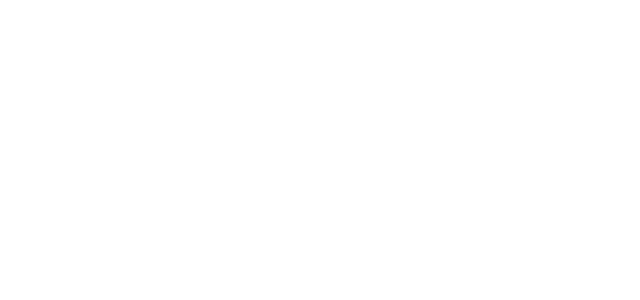
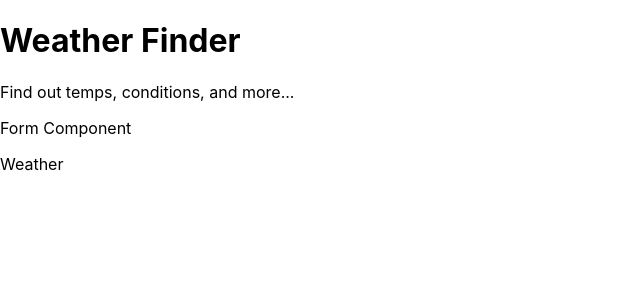
Before and after one commit to DanielChen1234/weather-app, a React (Create React App) app: page / in a window 1280 px wide. Shown: the top 300 px of the page, without its empty margins (0-640 px from the left). Built offline with nearby package versions, Linux system fonts and the light colour scheme.

Commit message:
installed axios

```diff
--- a/package.json
+++ b/package.json
@@ -3,6 +3,7 @@
   "version": "0.1.0",
   "private": true,
   "dependencies": {
+    "axios": "^0.18.0",
     "react": "^16.5.2",
     "react-dom": "^16.5.2",
     "react-scripts": "2.0.3"
--- a/src/App.js
+++ b/src/App.js
@@ -1,10 +1,23 @@
-import React, {Component} from "react"
+import React, {Component} from 'react'
+import axios from 'axios'
+import Title from './components/Title'
+import Form from './components/Form'
+import Weather from './components/Weather'
+
+const API_KEY = 'd61a335d4a31bd2ef2303cb6f9e4a7fa'
 
 export default class App extends Component {
+
+  getWeather = async () => {
+    const api_call = await axios.get(``)
+  }
+
   render(){
     return(
       <div>
-
+        <Title />
+        <Form />
+        <Weather />
       </div>
     )
   }
--- /dev/null
+++ b/src/Components/Form.js
@@ -0,0 +1,11 @@
+import React, {Component} from 'react';
+
+export default class Form extends Component {
+    render() {
+        return (
+            <div>
+                Form Component
+            </div>
+        )
+    }
+}
--- a/src/Components/Title.js
+++ b/src/Components/Title.js
@@ -1,6 +1,6 @@
 import React, {Component} from 'react'
 
-export default class Titles extends Component {
+export default class Title extends Component {
     render(){
         return(
             <div>
--- /dev/null
+++ b/src/Components/Weather.js
@@ -0,0 +1,11 @@
+import React, {Component} from 'react'
+
+export default class Weather extends Component {
+    render(){
+        return(
+            <div>
+                <p>Weather</p>
+            </div>
+        )
+    }
+}
```
Also changed, not shown: 1 other file (tests, documents, lock files or other folders).
